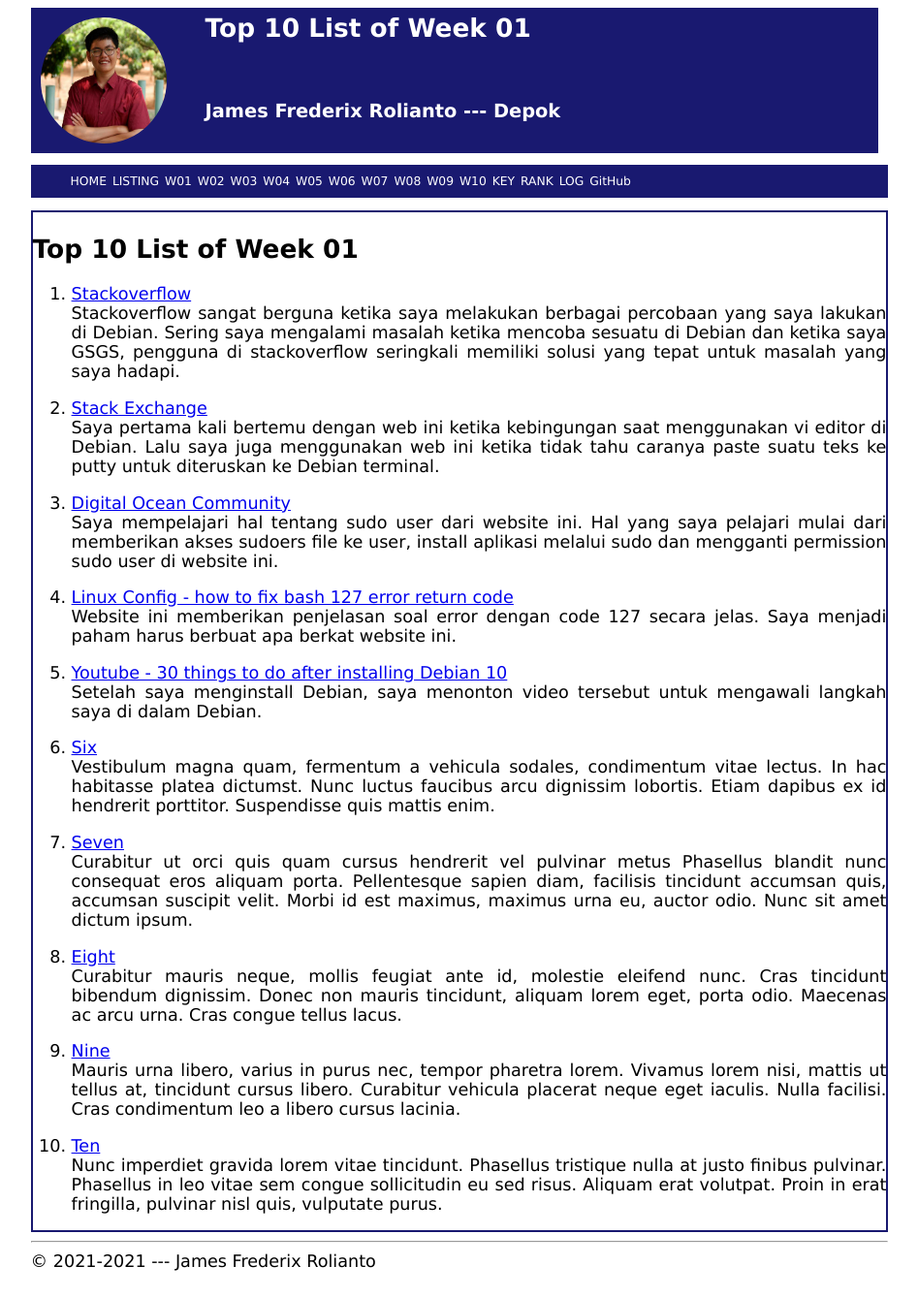
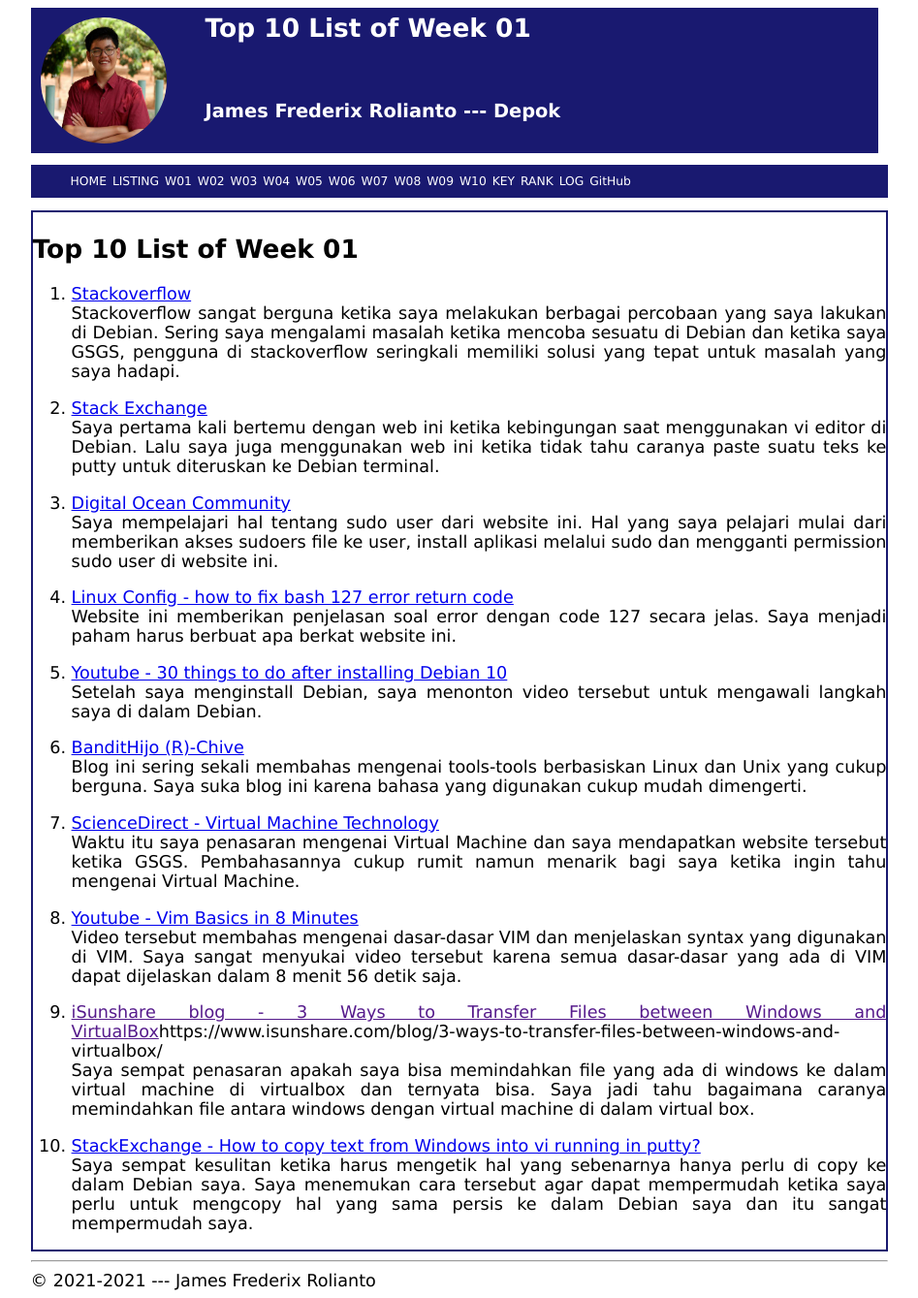
Before and after one commit to SinusCosinusTangen/os211, a Jekyll site: the page built from w01.md, in a window 1280 px wide. Shown: the whole page at 97% size, without its empty margins (166-1113 px from the left). Built offline with Jekyll 4.4.1, drawn with Linux system fonts in a browser that asks for light colours; our own code applies the rules of GitHub Pages for plain Markdown files.

Commit message:
Finished writing w01.md

```diff
--- a/w01.md
+++ b/w01.md
@@ -20,37 +20,17 @@ Website ini memberikan penjelasan soal error dengan code 127 secara jelas. Saya
 5. [Youtube - 30 things to do after installing Debian 10](https://youtu.be/y7pETJpOQhg)<br>
 Setelah saya menginstall Debian, saya menonton video tersebut untuk mengawali langkah saya di dalam Debian.
 
-6. [Six](https://en.wikipedia.org/wiki/6)<br>
-Vestibulum magna quam, fermentum a vehicula sodales, condimentum vitae lectus.
-In hac habitasse platea dictumst.
-Nunc luctus faucibus arcu dignissim lobortis.
-Etiam dapibus ex id hendrerit porttitor.
-Suspendisse quis mattis enim.
+6. [BanditHijo (R)-Chive](https://bandithijo.github.io/blog/)<br>
+Blog ini sering sekali membahas mengenai tools-tools berbasiskan Linux dan Unix yang cukup berguna. Saya suka blog ini karena bahasa yang digunakan cukup mudah dimengerti.
 
-7. [Seven](https://en.wikipedia.org/wiki/7)<br>
-Curabitur ut orci quis quam cursus hendrerit vel pulvinar metus
-Phasellus blandit nunc consequat eros aliquam porta.
-Pellentesque sapien diam, facilisis tincidunt accumsan quis, accumsan suscipit velit.
-Morbi id est maximus, maximus urna eu, auctor odio.
-Nunc sit amet dictum ipsum.
+7. [ScienceDirect - Virtual Machine Technology](https://www.sciencedirect.com/topics/computer-science/virtual-machine-technology)<br>
+Waktu itu saya penasaran mengenai Virtual Machine dan saya mendapatkan website tersebut ketika GSGS. Pembahasannya cukup rumit namun menarik bagi saya ketika ingin tahu mengenai Virtual Machine.
 
-8. [Eight](https://en.wikipedia.org/wiki/8)<br>
-Curabitur mauris neque, mollis feugiat ante id, molestie eleifend nunc.
-Cras tincidunt bibendum dignissim.
-Donec non mauris tincidunt, aliquam lorem eget, porta odio.
-Maecenas ac arcu urna.
-Cras congue tellus lacus.
+8. [Youtube - Vim Basics in 8 Minutes](https://www.youtube.com/watch?v=ggSyF1SVFr4&t=80s)<br>
+Video tersebut membahas mengenai dasar-dasar VIM dan menjelaskan syntax yang digunakan di VIM. Saya sangat menyukai video tersebut karena semua dasar-dasar yang ada di VIM dapat dijelaskan dalam 8 menit 56 detik saja.
 
-9. [Nine](https://en.wikipedia.org/wiki/9)<br>
-Mauris urna libero, varius in purus nec, tempor pharetra lorem.
-Vivamus lorem nisi, mattis ut tellus at, tincidunt cursus libero.
-Curabitur vehicula placerat neque eget iaculis.
-Nulla facilisi.
-Cras condimentum leo a libero cursus lacinia.
+9. [iSunshare blog - 3 Ways to Transfer Files between Windows and VirtualBox]()https://www.isunshare.com/blog/3-ways-to-transfer-files-between-windows-and-virtualbox/<br>
+Saya sempat penasaran apakah saya bisa memindahkan file yang ada di windows ke dalam virtual machine di virtualbox dan ternyata bisa. Saya jadi tahu bagaimana caranya memindahkan file antara windows dengan virtual machine di dalam virtual box.
 
-10. [Ten](https://en.wikipedia.org/wiki/10)<br>
-Nunc imperdiet gravida lorem vitae tincidunt.
-Phasellus tristique nulla at justo finibus pulvinar.
-Phasellus in leo vitae sem congue sollicitudin eu sed risus.
-Aliquam erat volutpat.
-Proin in erat fringilla, pulvinar nisl quis, vulputate purus.
+10. [StackExchange - How to copy text from Windows into vi running in putty?](https://unix.stackexchange.com/questions/241995/how-to-copy-text-from-windows-into-vi-running-in-putty)<br>
+Saya sempat kesulitan ketika harus mengetik hal yang sebenarnya hanya perlu di copy ke dalam Debian saya. Saya menemukan cara tersebut agar dapat mempermudah ketika saya perlu untuk mengcopy hal yang sama persis ke dalam Debian saya dan itu sangat mempermudah saya.
```
